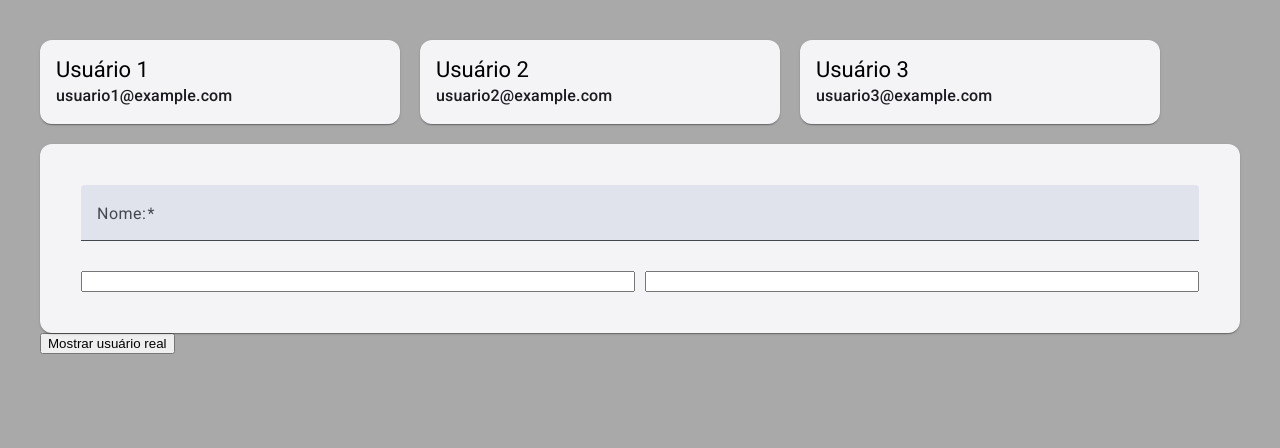
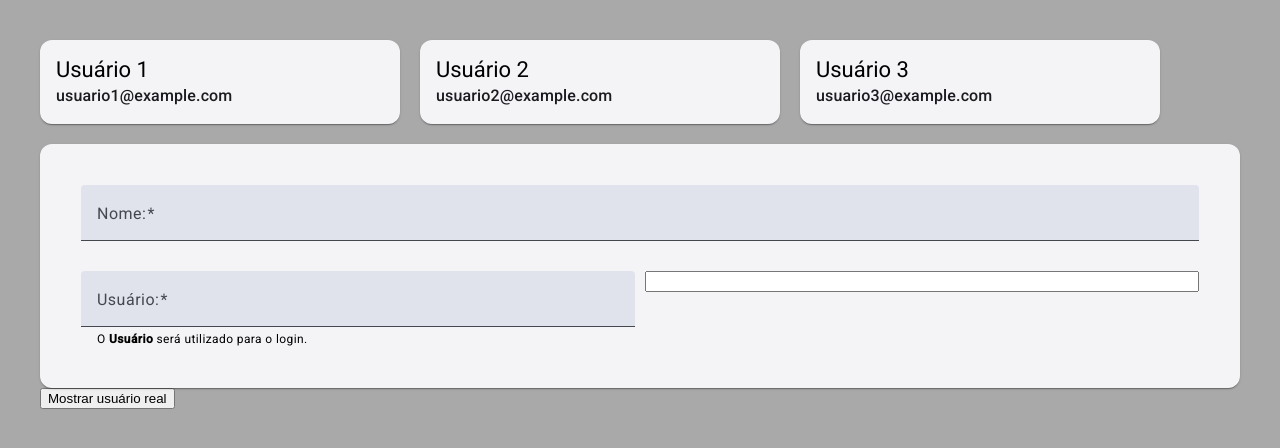
Before and after one commit to fsousa1987/projeto-cadastro-usuarios, an Angular app: page / in a window 1280 px wide. Shown: the top 448 px of the page. Built offline with nearby package versions, Linux system fonts and the light colour scheme.

Commit message:
Criação do Campo de Usuário

```diff
--- a/src/app/components/user-form/user-form.component.html
+++ b/src/app/components/user-form/user-form.component.html
@@ -9,14 +9,25 @@
             name="nome"
             matInput
             [(ngModel)]="userSelected.name"
-            required>
+            required
+          >
           <mat-error>O <strong>Nome</strong> é obrigatório.</mat-error>
         </mat-form-field>
       </div>
       <div class="user-form__row">
-        <div class="user-form__item user-form__item-50">
-          <input style="width: 100%;">
-        </div>
+        <mat-form-field class="user-form__item user-form__item-50">
+          <mat-label>Usuário:</mat-label>
+          <input
+            type="text"
+            name="usuario"
+            matInput
+            [(ngModel)]="userSelected.username"
+            #usernameControl="ngModel"
+            required
+          >
+          <mat-hint>O <strong>Usuário</strong> será utilizado para o login.</mat-hint>
+          <mat-error *ngIf="usernameControl.hasError('required')">O <strong>Usuário</strong> é obrigatório.</mat-error>
+        </mat-form-field>
         <div class="user-form__item user-form__item-50">
           <input style="width: 100%;">
         </div>
```
